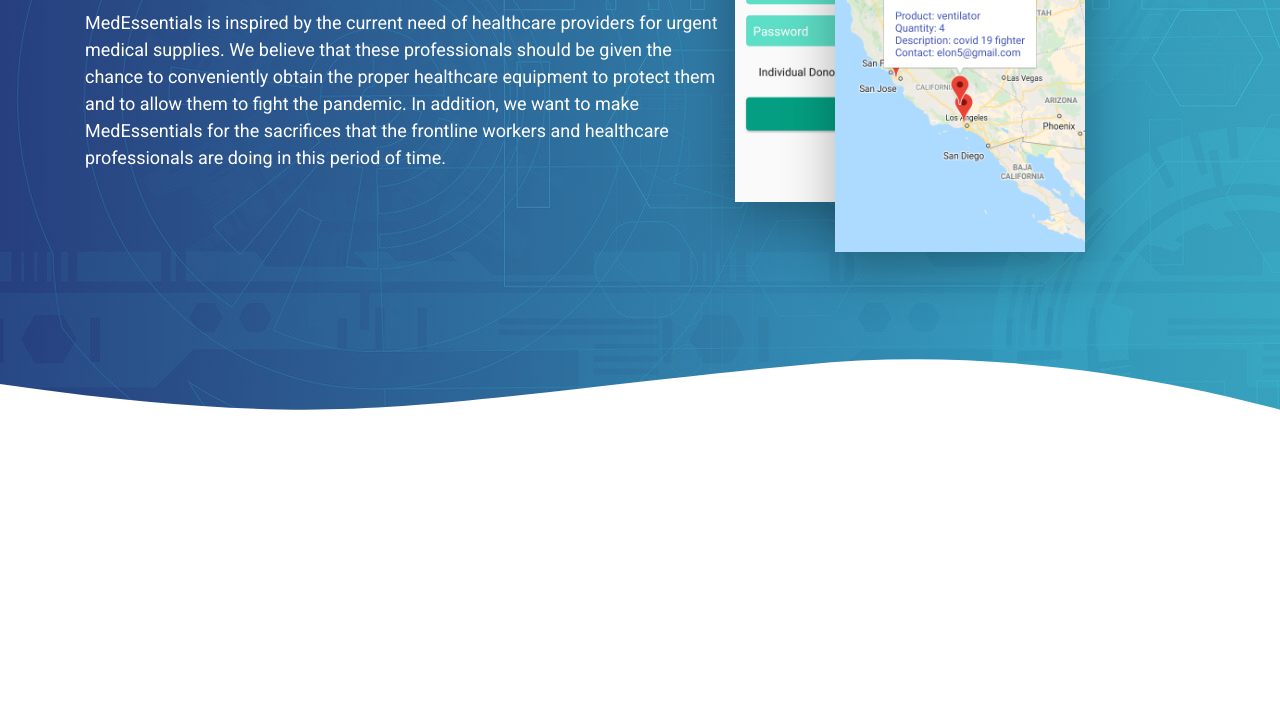
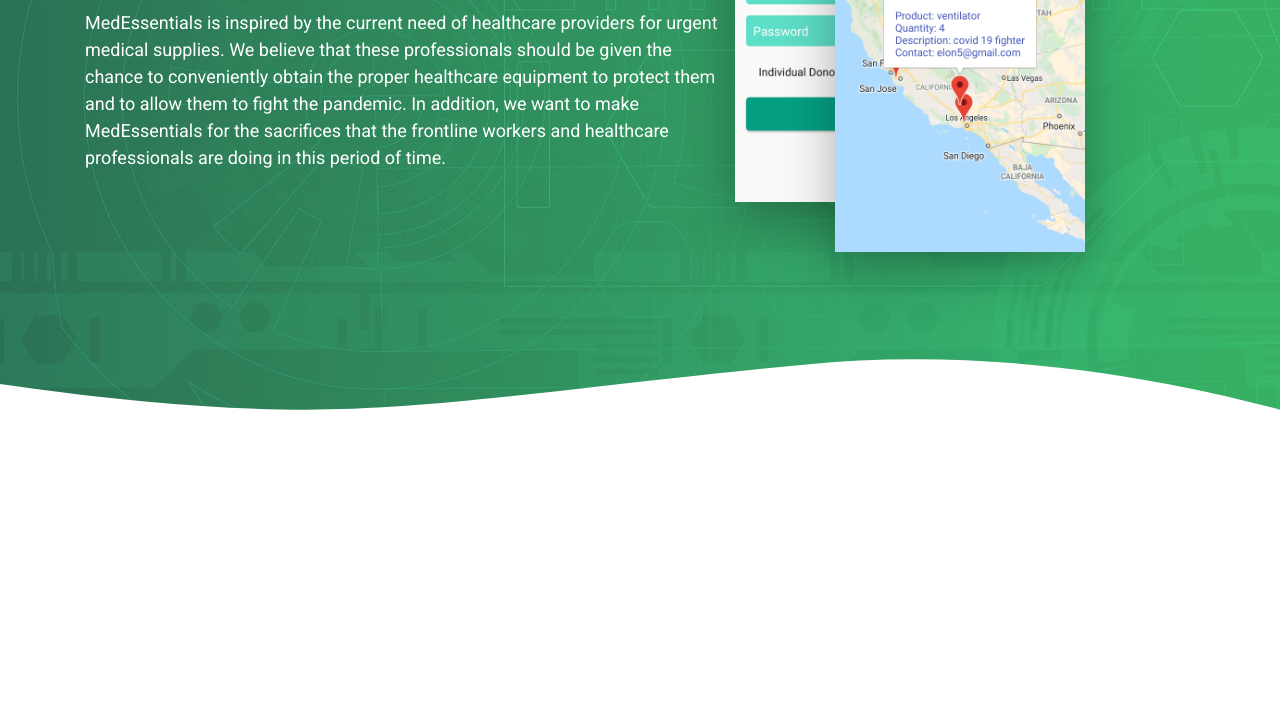
Before and after one commit to arianneghislainerull/titan-hacks-med-essentials.github.io, a plain HTML site: page index.html in a window 1280 px wide. Shown: the part 375-1101 px from the top of the page. Drawn offline with Linux system fonts and the light colour scheme.

Commit message:
Update style.css

```diff
--- a/assets/css/style.css
+++ b/assets/css/style.css
@@ -639,7 +639,7 @@ figure figcaption {
 # Hero Section
 --------------------------------------------------------------*/
 .hero-section {
-  background: linear-gradient(to right, rgba(39, 70, 133, 0.8) 0%, rgba(61, 179, 197, 0.8) 100%), url(../img/hero-bg.jpg);
+  background: linear-gradient(to right, rgba(45, 133, 81, 0.8) 0%, rgba(61, 197, 84, 0.8) 100%), url(../img/hero-bg.jpg);
   position: relative;
 }
 
```
